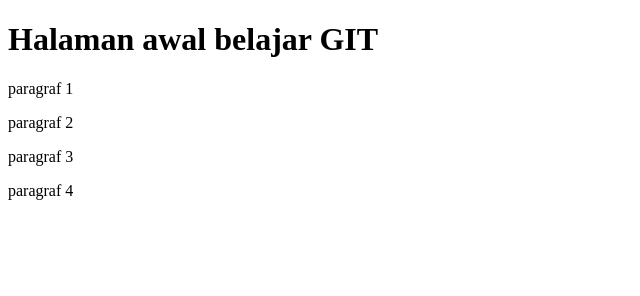
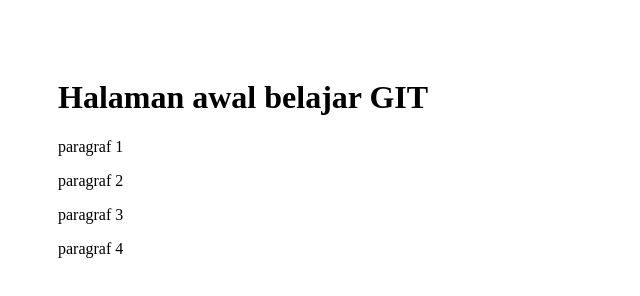
Before and after one commit to melidaputri/belajar-git, a plain HTML site: page index.html in a window 1280 px wide. Shown: the whole page, without its empty margins (0-640 px from the left). Drawn offline with Linux system fonts and the light colour scheme.

Commit message:
menambah css

```diff
--- /dev/null
+++ b/css/main.css
@@ -0,0 +1,3 @@
+body{
+    padding: 50px;
+}
--- a/index.html
+++ b/index.html
@@ -4,6 +4,7 @@
     <meta charset="UTF-8">
     <meta name="viewport" content="width=device-width, initial-scale=1.0">
     <meta http-equiv="X-UA-Compatible" content="ie=edge">
+    <link rel="stylesheet" href="css/main.css">
     <title>Belajar GIT</title>
 </head>
 <body>
```
